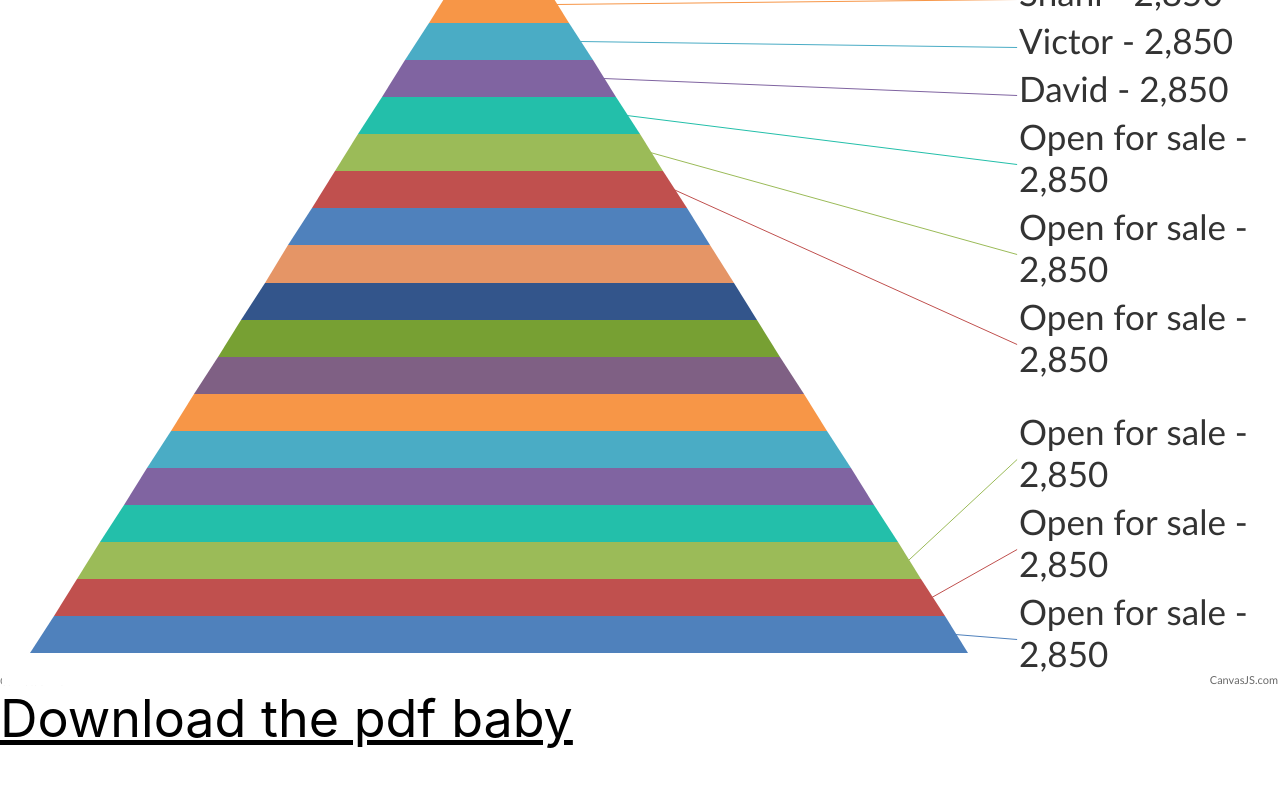
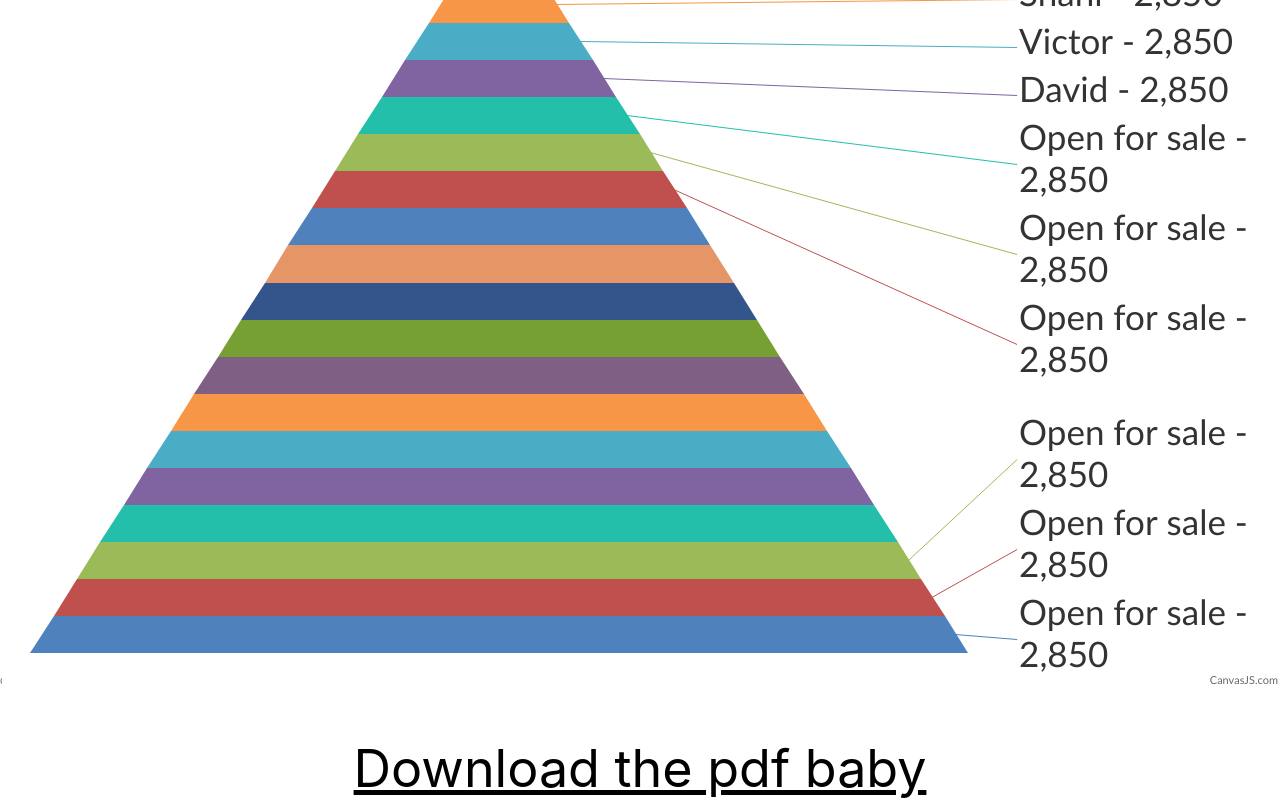
Before and after one commit to josefha/gold-diggers, a React (Create React App) app: page / in a window 1280 px wide. Shown: the part 313-1113 px from the top of the page. Before the commit the page ends 1063 px from the top, so only its background shows below. Built offline with nearby package versions, Linux system fonts and the light colour scheme.

Commit message:
styled components

```diff
--- a/package.json
+++ b/package.json
@@ -9,6 +9,7 @@
     "react": "^18.2.0",
     "react-dom": "^18.2.0",
     "react-scripts": "5.0.1",
+    "styled-components": "^5.3.6",
     "web-vitals": "^2.1.4"
   },
   "scripts": {
--- a/src/App.js
+++ b/src/App.js
@@ -1,8 +1,19 @@
 /* App.js */
 import React, { Component } from 'react';
 import CanvasJSReact from './canvasjs.react';
-// var CanvasJS = CanvasJSReact.CanvasJS;
+import styled from "styled-components";
+
+const StyledLink = styled.a`
+  font-size: 52px;
+  margin-top: 50px;
+  color: black;
+  text-align: center;
+  display: block;
+`;
+
+
 var CanvasJSChart = CanvasJSReact.CanvasJSChart;
+
 class App extends Component {
 	render() {
 		var dataPoint;
@@ -49,7 +60,7 @@ class App extends Component {
 			/>
 			{/*You can get reference to the chart instance as shown above using onRef. This allows you to access all chart properties and methods*/}
 
-      <a style={{fontSize: "52px", margin: "50px auto", color: "black"}} href="./RICH.pdf" download>Download the pdf baby</a>
+      <StyledLink href="./rich.pdf" download>Download the pdf baby</StyledLink>
 		</div>
 		);
 	}
```
Also changed, not shown: 2 other files (tests, documents, lock files or other folders).
